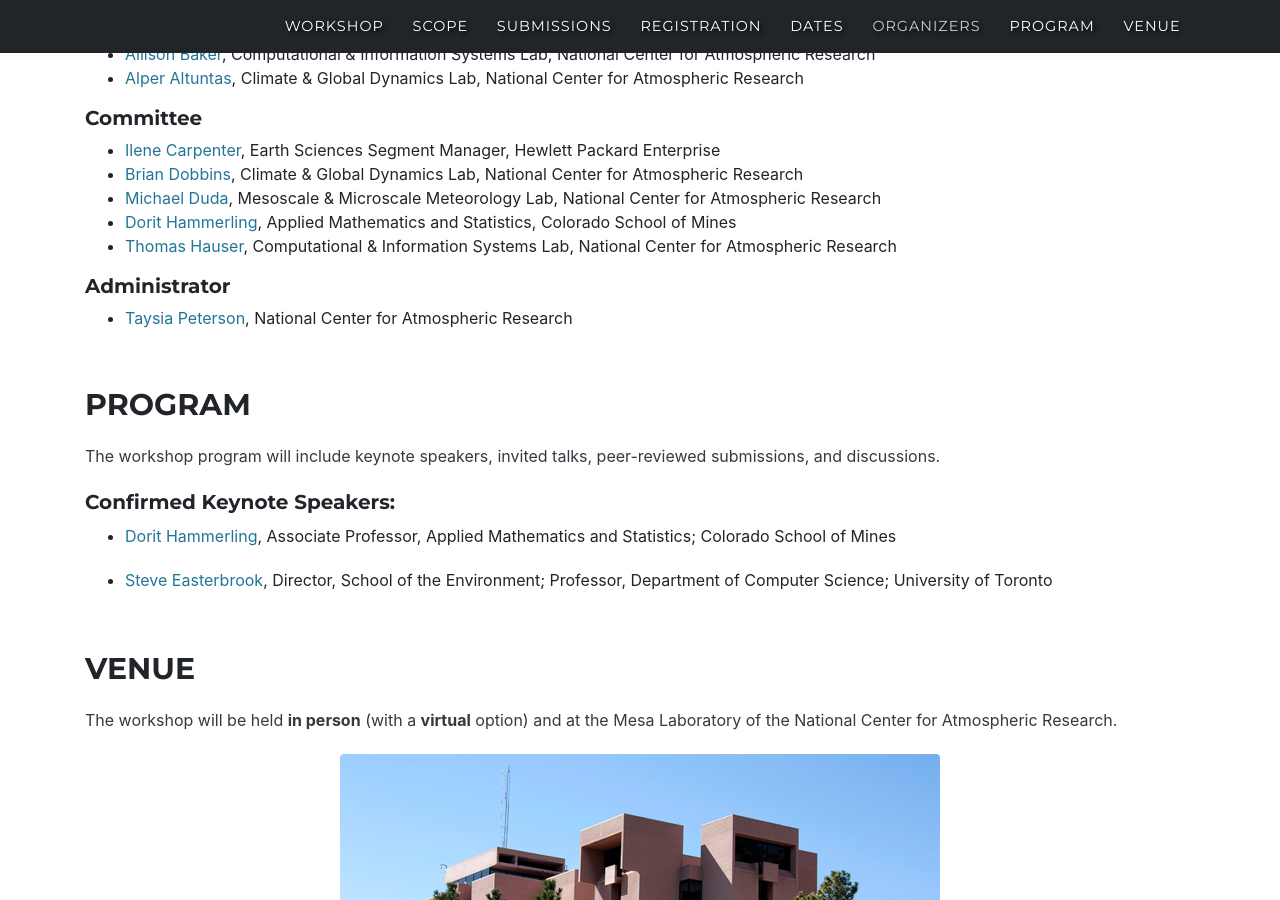
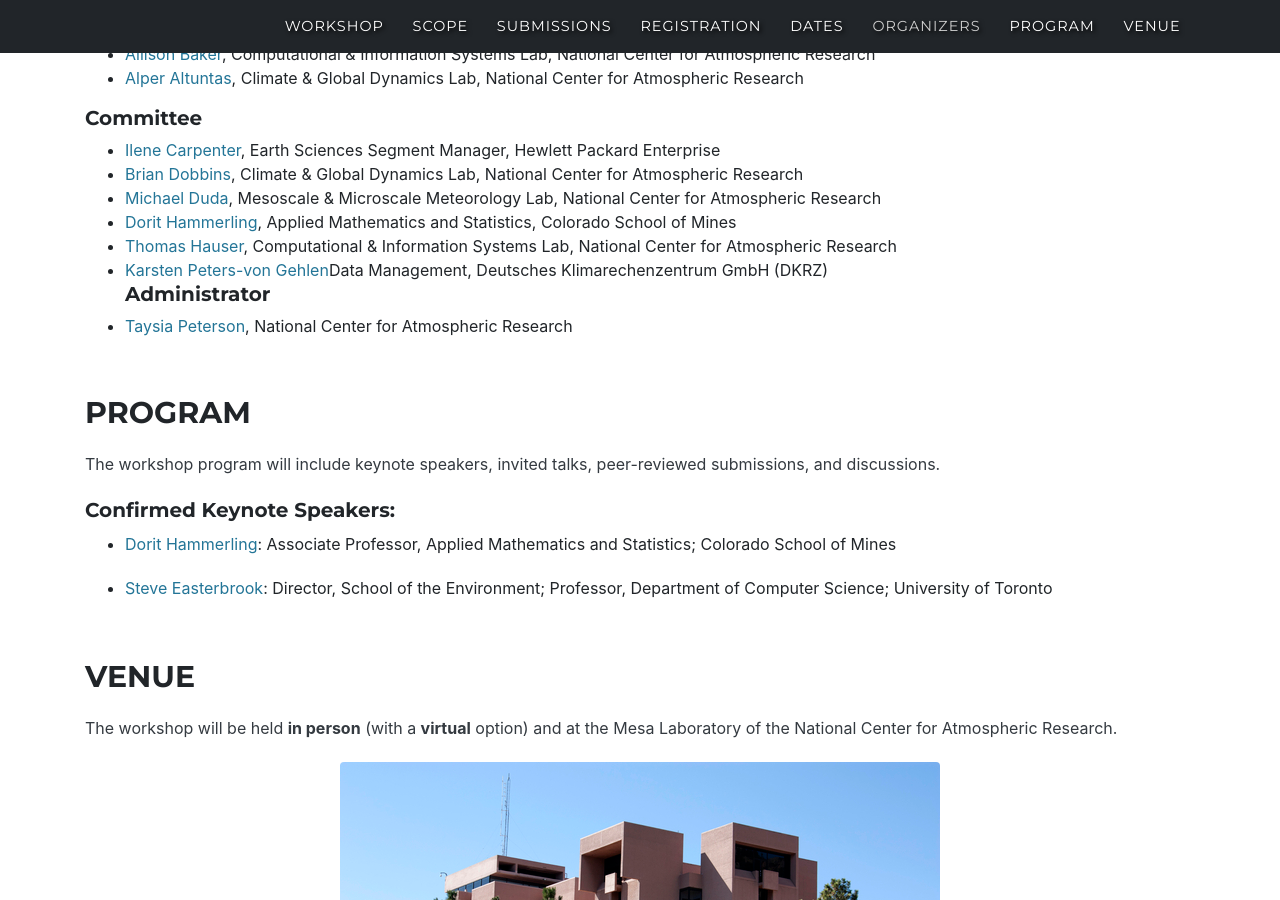
Before and after one commit to NCAR/correctness-workshop, a Jekyll site: the page built from index.md, in a window 1280 px wide and 900 px high, scrolled down 2439 px. Built offline with Jekyll 4.4.1, drawn with Linux system fonts in a browser that asks for light colours; some web fonts are replaced.

Commit message:
committee update

```diff
--- a/_data/sitetext.yml
+++ b/_data/sitetext.yml
@@ -127,6 +127,7 @@ organizers:
 
         - [Thomas Hauser](https://staff.ucar.edu/users/thauser), Computational & Information Systems Lab, National Center for Atmospheric Research
 
+        - [Karsten Peters-von Gehlen](https://www.dkrz.de/en/about-en/staff/dr-karsten-peters)Data Management, Deutsches Klimarechenzentrum GmbH (DKRZ)
 
         ##### Administrator
 
@@ -141,9 +142,9 @@ program:
 
         ##### Confirmed Keynote Speakers:
 
-         - [Dorit Hammerling](https://ams.mines.edu/project/hammerling-dorit), Associate Professor, Applied Mathematics and Statistics; Colorado School of Mines
+         - [Dorit Hammerling](https://ams.mines.edu/project/hammerling-dorit): Associate Professor, Applied Mathematics and Statistics; Colorado School of Mines
 
-         - [Steve Easterbrook](https://www.cs.toronto.edu/~sme/), Director, School of the Environment; Professor, Department of Computer Science; University of Toronto
+         - [Steve Easterbrook](https://www.cs.toronto.edu/~sme/): Director, School of the Environment; Professor, Department of Computer Science; University of Toronto
 
 
 
```
